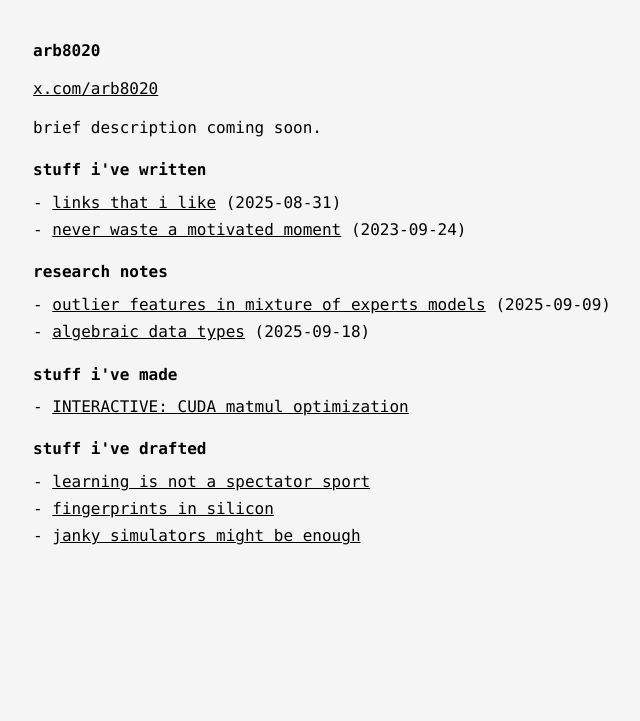
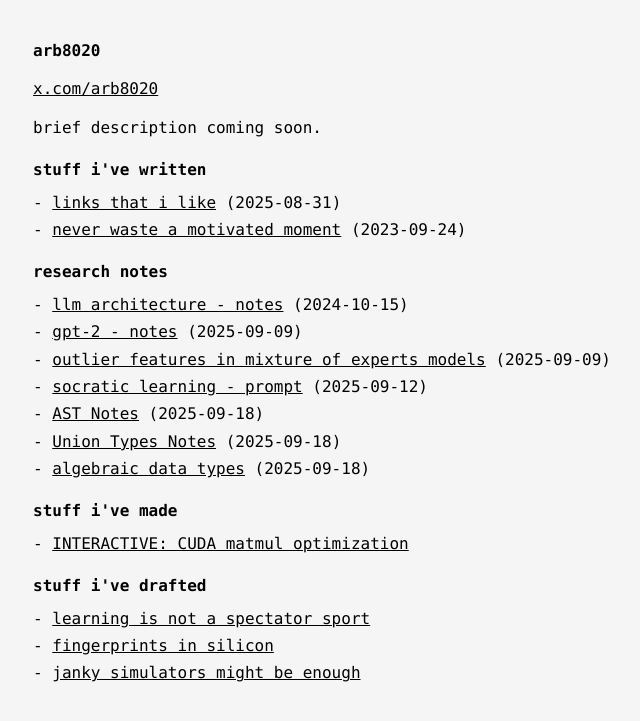
Before and after one commit to arb8020/arb8020.github.io, a Jekyll site: the page built from index.html, in a window 1280 px wide. Shown: the top 721 px of the page, without its empty margins (307-947 px from the left). Built offline with Jekyll 4.4.1, drawn with Linux system fonts in a browser that asks for light colours.

Commit message:
Add front matter to research notes

```diff
--- a/_research-notes/2025-09-18-ast-notes.md
+++ b/_research-notes/2025-09-18-ast-notes.md
@@ -1,9 +1,10 @@
-
 ---
+layout: post
 title: "AST Notes"
 date: 2025-09-18
 categories: [research]
 tags: [ocaml, ast, compiler-design]
+slug: ast-notes
 ---
 
 (*
--- a/_research-notes/2025-09-18-union-types-notes.md
+++ b/_research-notes/2025-09-18-union-types-notes.md
@@ -1,9 +1,10 @@
-
 ---
+layout: post
 title: "Union Types Notes"
 date: 2025-09-18
 categories: [research]
 tags: [ocaml, union-types, compiler-design]
+slug: union-types-notes
 ---
 
 <!-- TODO: Add introduction explaining what ADTs are and why they matter before diving into implementation
--- a/_research-notes/gpt2-notes.md
+++ b/_research-notes/gpt2-notes.md
@@ -1,3 +1,11 @@
+---
+layout: post
+title: "gpt-2 - notes"
+date: 2025-09-09
+categories: [research]
+tags: [gpt2, transformers, neural-networks]
+slug: gpt2-discovery-fiction
+---
 
 """
 layers:
--- a/_research-notes/llm-architecture-notes.md
+++ b/_research-notes/llm-architecture-notes.md
@@ -1,3 +1,12 @@
+---
+layout: post
+title: "llm architecture - notes"
+date: 2024-10-15
+categories: [research]
+tags: [llm, architecture, transformers, attention]
+slug: llm-architecture-discovery-fiction
+---
+
 # architecture
 
 ## computation/thinking layers
--- a/_research-notes/prompts.md
+++ b/_research-notes/prompts.md
@@ -1,3 +1,12 @@
+---
+layout: post
+title: "socratic learning - prompt"
+date: 2025-09-12
+categories: [research]
+tags: [prompts, learning, pedagogy]
+slug: socratic-learning-prompt
+---
+
 # Discovery-Based Socratic Learning Prompt
 
 You are a Socratic tutor specializing in discovery-based learning. Your core philosophy: **All knowledge already exists latently in the student's mind - your job is to help them excavate it through the right sequence of questions.**
```
